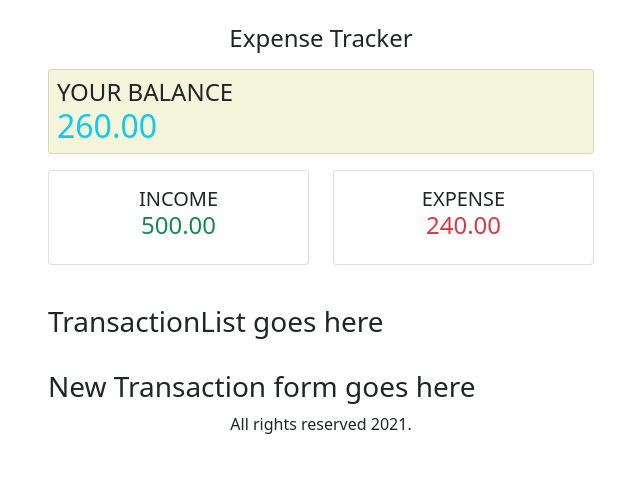
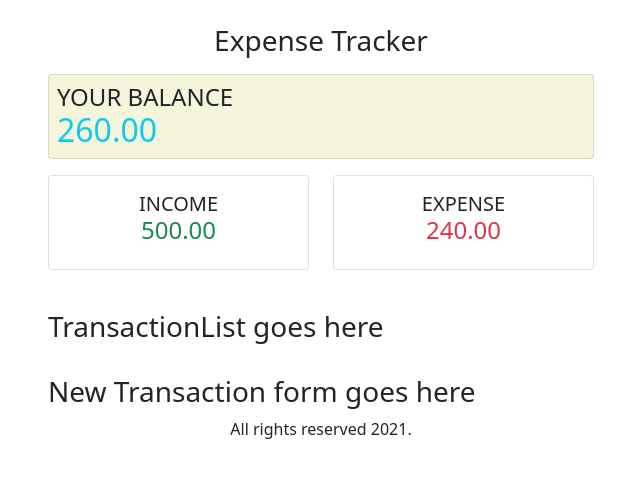
Before and after one commit to leocsdev/react-expense-tracker, a React (Create React App) app: page / in a window 1280 px wide. Shown: the top 478 px of the page, without its empty margins (319-959 px from the left). Built offline with nearby package versions, Linux system fonts and the light colour scheme.

Commit message:
Added custom font size.

```diff
--- a/src/components/layout/Header.jsx
+++ b/src/components/layout/Header.jsx
@@ -1,6 +1,6 @@
 function Header() {
   const style = {
-    fontSize: '1.5rem',
+    fontSize: '1.75rem',
   }
 
   return (
```
